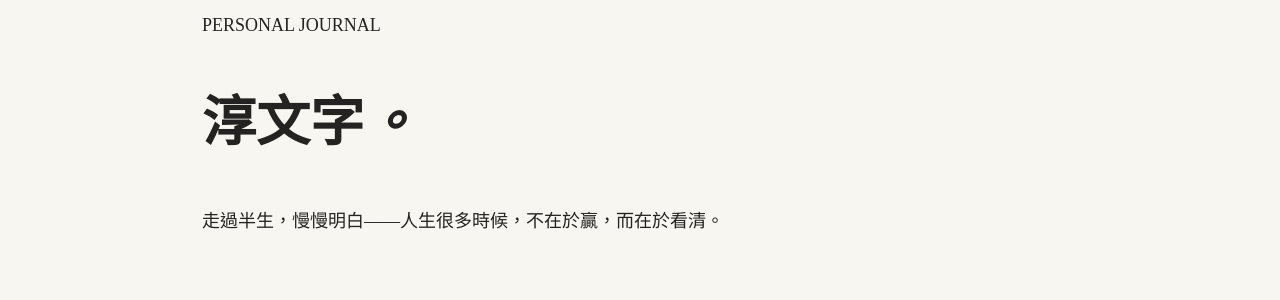
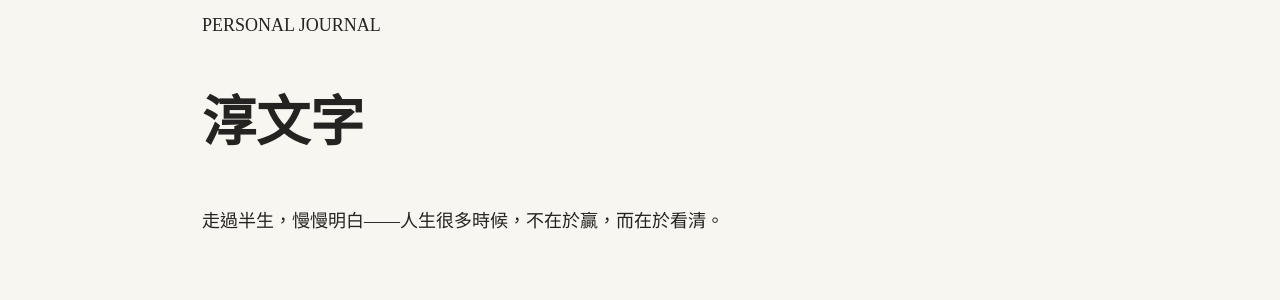
Before and after one commit to maochunweitw/maochunweitw.github.io, a Jekyll site: the page built from index.md, in a window 1280 px wide. Shown: the part 149-449 px from the top of the page. Built offline with Jekyll 4.4.1, drawn with Linux system fonts in a browser that asks for light colours.

Commit message:
Update index.md

```diff
--- a/index.md
+++ b/index.md
@@ -1,8 +1,79 @@
 ---
 layout: default
 ---
-<section class="hero"><div class="eyebrow">PERSONAL JOURNAL</div><h1><span>淳文字</span><i>。</i></h1><p class="intro">走過半生，慢慢明白——人生很多時候，不在於贏，而在於看清。</p></section>
-<section class="latest"><div class="section-heading"><h2>最新文字</h2><span>WRITINGS</span></div>
-{% for post in site.posts %}<article class="post-card"><div class="post-meta">{{ post.date | date: "%Y.%m.%d" }}{% if post.categories %} · {{ post.categories | first }}{% endif %}</div><h3><a href="{{ post.url | relative_url }}">{{ post.title }}</a></h3><p>{{ post.excerpt | strip_html | strip_newlines | truncate: 120 }}</p><a class="read-more" href="{{ post.url | relative_url }}">閱讀全文 →</a></article>{% else %}<p class="empty">目前尚無文章。</p>{% endfor %}
-</section><section class="about-block"><h2>關於這裡</h2><p>記錄生活裡的起落，記錄修行中的體悟，也記錄那些在人群與歲月之間，逐漸明白的道理。</p><a href="{{ '/about.html' | relative_url }}">閱讀關於淳文字 →</a></section>
-<section class="manifesto"><p>人生不求處處勝出，<br>只願在關鍵時刻，<br>能守住本心，也能全身而退。</p></section>
+
+<section class="hero">
+
+  <div class="eyebrow">PERSONAL JOURNAL</div>
+
+  <h1>淳文字</h1>
+
+  <p class="intro">
+    走過半生，慢慢明白——人生很多時候，不在於贏，而在於看清。
+  </p>
+
+</section>
+
+<section class="latest">
+
+  <div class="section-heading">
+    <h2>最新文字</h2>
+    <span>WRITINGS</span>
+  </div>
+
+  {% for post in site.posts %}
+
+  <article class="post-card">
+
+    <div class="post-meta">
+      {{ post.date | date: "%Y.%m.%d" }}
+      {% if post.categories %}
+      · {{ post.categories | first }}
+      {% endif %}
+    </div>
+
+    <h3>
+      <a href="{{ post.url | relative_url }}">{{ post.title }}</a>
+    </h3>
+
+    <p>
+      {{ post.excerpt | strip_html | strip_newlines | truncate: 120 }}
+    </p>
+
+    <a class="read-more" href="{{ post.url | relative_url }}">
+      閱讀全文 →
+    </a>
+
+  </article>
+
+  {% else %}
+
+  <p class="empty">目前尚無文章。</p>
+
+  {% endfor %}
+
+</section>
+
+<section class="about-block">
+
+  <h2>關於這裡</h2>
+
+  <p>
+    記錄生活裡的起落，記錄修行中的體悟，也記錄那些在人群與歲月之間，逐漸明白的道理。
+  </p>
+
+  <a href="{{ '/about.html' | relative_url }}">
+    閱讀關於淳文字 →
+  </a>
+
+</section>
+
+<section class="manifesto">
+
+  <p>
+    人生不求處處勝出，<br>
+    只願在關鍵時刻，<br>
+    能守住本心，也能全身而退。
+  </p>
+
+</section>
```
